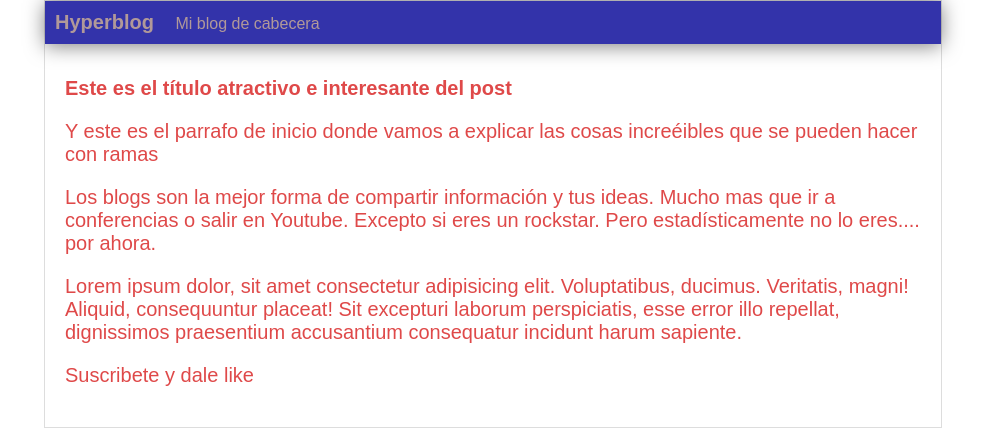
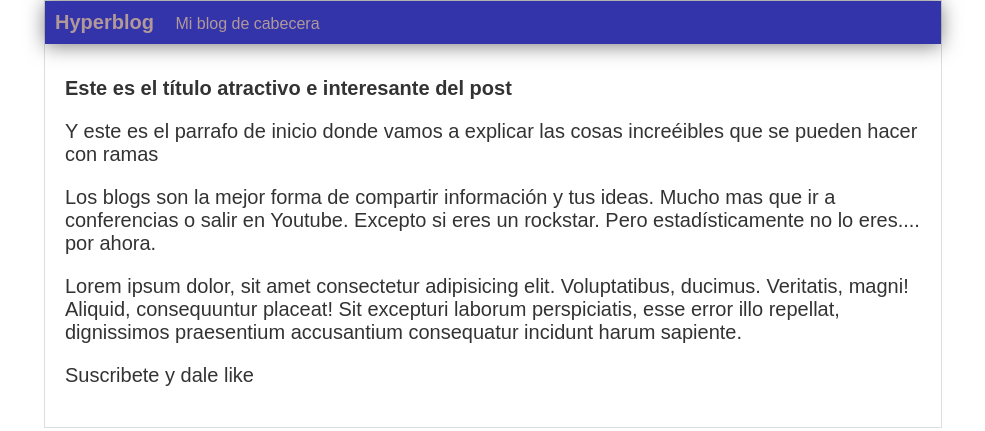
Before and after one commit to estebanlarrotech/Hyperblog, a plain HTML site: page entendiendo Branchs files/hyperblog/blogpost.html in a window 1280 px wide. Shown: the whole page, without its empty margins (147-1132 px from the left). Drawn offline with Linux system fonts and the light colour scheme.

Commit message:
letra definitiva gris

```diff
--- a/entendiendo Branchs files/hyperblog/estilos.css
+++ b/entendiendo Branchs files/hyperblog/estilos.css
@@ -1,6 +1,6 @@
 body
 {
-    color: #df4949;
+    color: #333;
     text-align: center;
     font-family: Arial;
     font-size: 20px;
```
